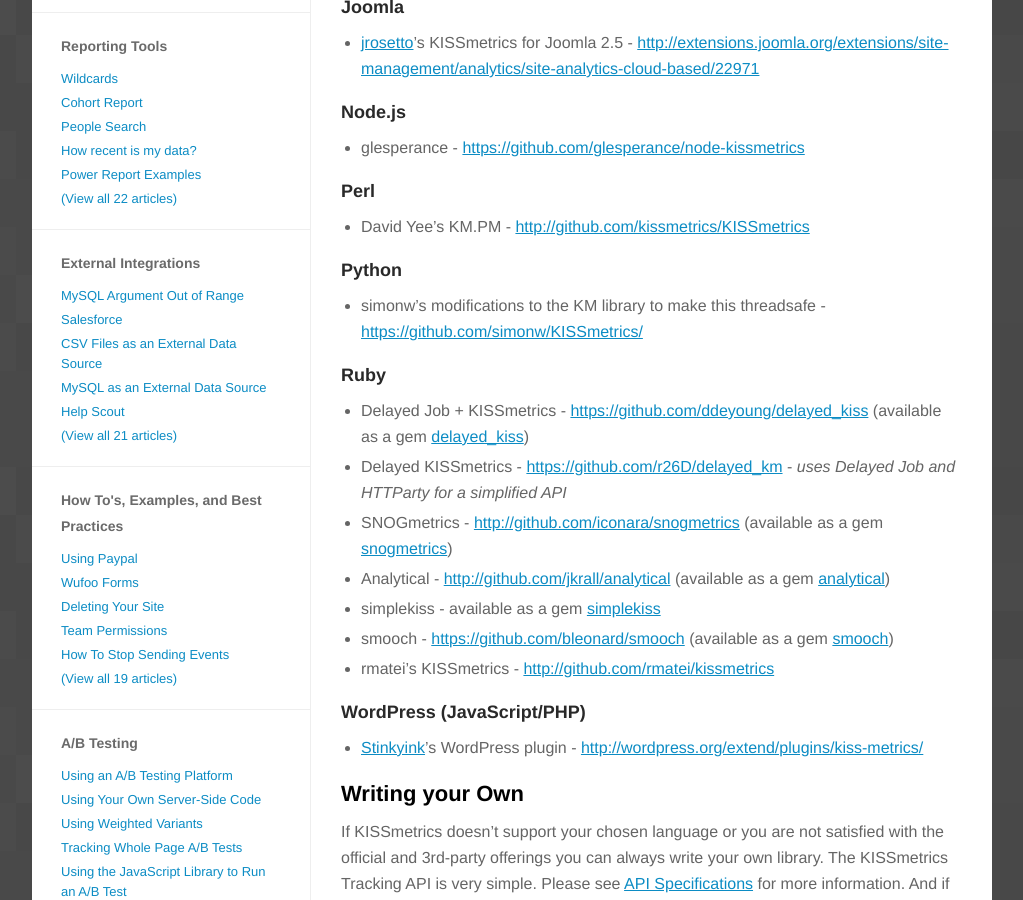
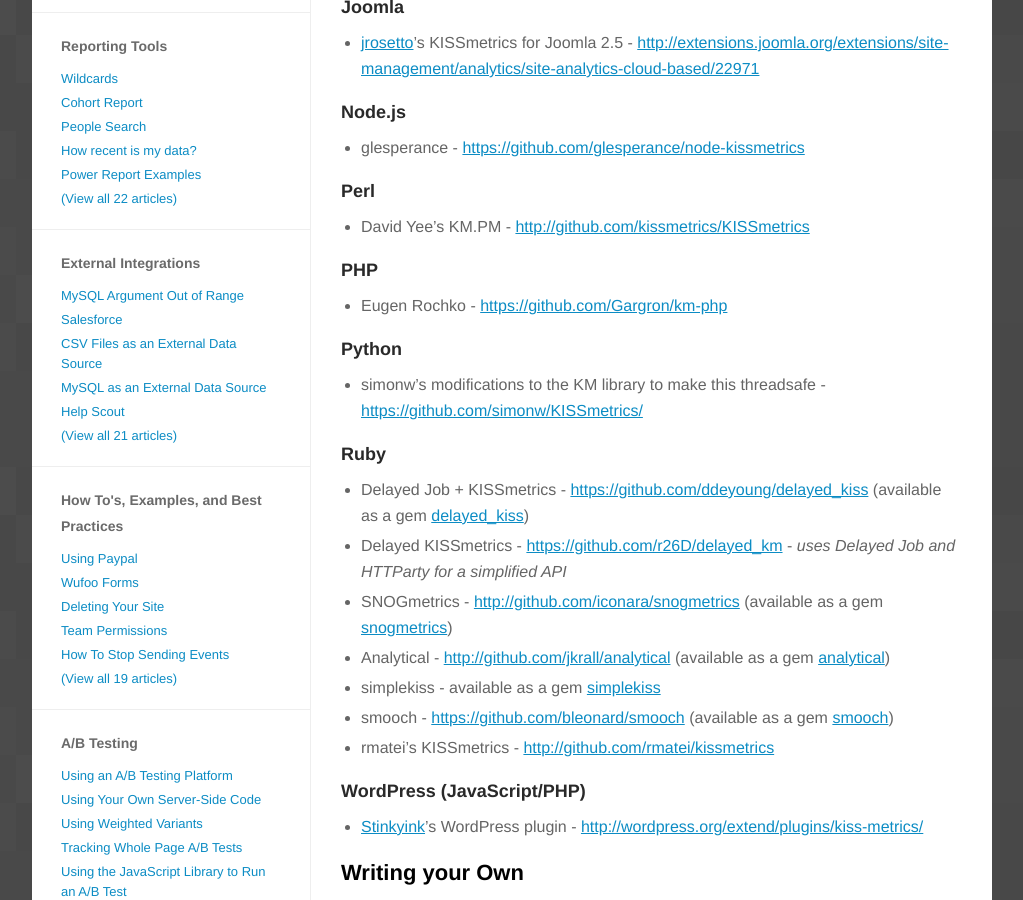
Before and after one commit to kissmetrics/km-support, a Jekyll site: the page built from _posts/2012-10-19-other.md, in a window 1280 px wide and 900 px high, scrolled down 1309 px. Shown: the whole window, without its empty margins (128-1151 px from the left). Built offline with Jekyll 4.4.1, drawn with Linux system fonts in a browser that asks for light colours; nearby versions of some CDN libraries; Markdown is read by kramdown in place of the engine named in the settings; a script that is not in the unit is left out; comment, search, counter and statistics services are not loaded.

Commit message:
Alternate KM PHP library

```diff
--- a/_posts/2012-10-19-other.md
+++ b/_posts/2012-10-19-other.md
@@ -58,6 +58,9 @@
 ### Perl
 * David Yee's KM.PM - <http://github.com/kissmetrics/KISSmetrics>
 
+### PHP
+* Eugen Rochko - <https://github.com/Gargron/km-php>
+
 ### Python
 * simonw's modifications to the KM library to make this threadsafe - <https://github.com/simonw/KISSmetrics/>
 
```
